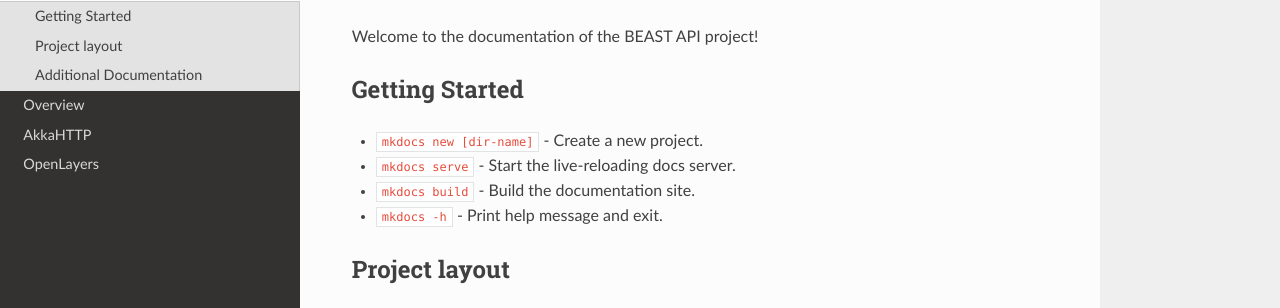
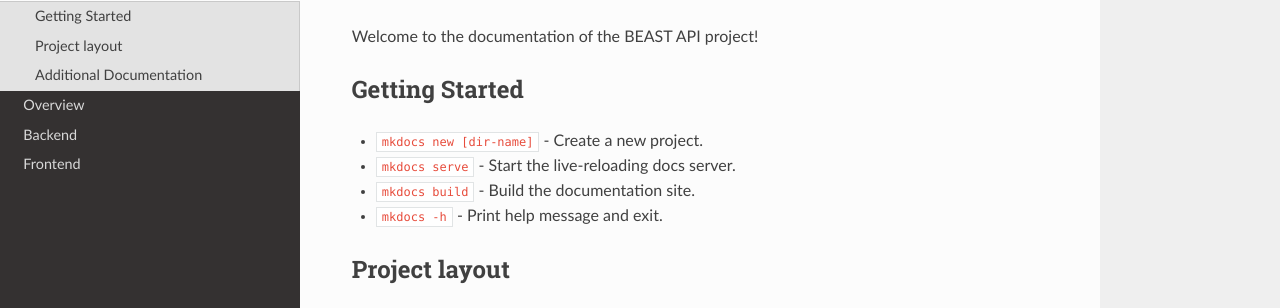
Before and after one commit to abraham2512/beastapi-docs, an MkDocs documentation site: the page built from docs/index.md, in a window 1280 px wide. Shown: the part 135-443 px from the top of the page. Built offline with MkDocs 1.6.1, drawn with Linux system fonts in a browser that asks for light colours; nearby versions of some CDN libraries; part of the change alters nothing that is shown.

Commit message:
new yaml

```diff
--- a/mkdocs.yml
+++ b/mkdocs.yml
@@ -3,6 +3,6 @@ site_name: BeastApi-Docs
 nav:
     - Home: index.md
     - Overview: overview.md
-    - AkkaHTTP: backend.md
-    - OpenLayers: frontend.md
+    - Backend: backend.md
+    - Frontend: frontend.md
 theme: readthedocs
```
